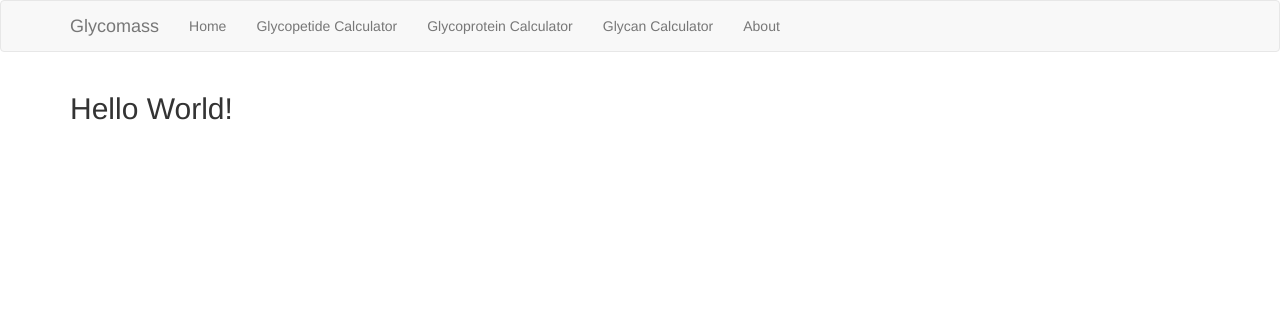
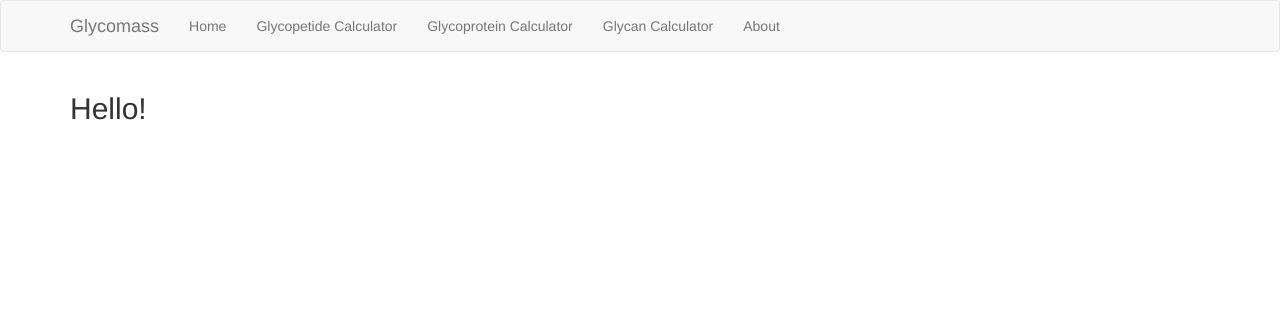
Before and after one commit to christiantill/Glycomass, a Flask app: page / in a window 1280 px wide. Shown: the top 312 px of the page. Run offline with Flask 2, Linux system fonts and the light colour scheme; parts of the project's set-up code (start-up, migrations or seed data) failed here and were passed over; some libraries are stand-ins or nearby versions.

Commit message:
Revert "Stable"

```diff
--- a/app/templates/index.html
+++ b/app/templates/index.html
@@ -3,9 +3,7 @@
 
 {% block content %}
     <div class="container">
-
-    <h2>Hello World!</h2>
-
+    <h2>Hello!</h2>
 
     </div>
 {% endblock %}
```
